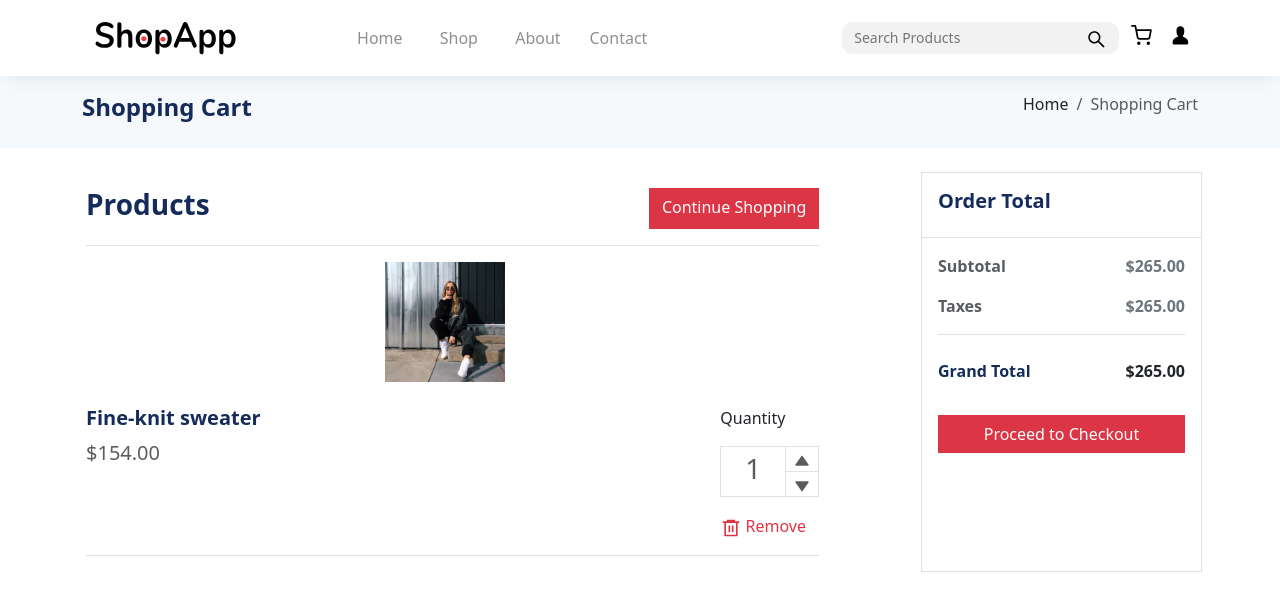
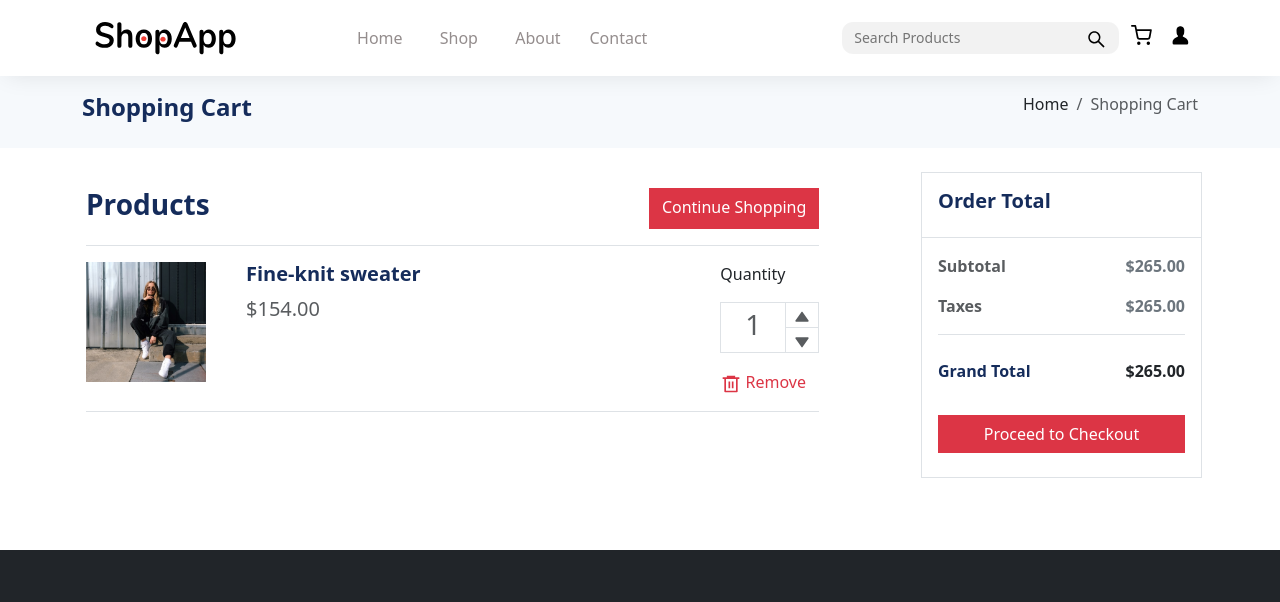
Before and after one commit to mariam-walid/ShopApp, a React (Create React App) app: page /cart in a window 1280 px wide. Shown: the top 602 px of the page. Built offline with nearby package versions, Linux system fonts and the light colour scheme; no server answers.

Commit message:
change some styles\

```diff
--- a/src/components/ShoppingCart.js
+++ b/src/components/ShoppingCart.js
@@ -32,7 +32,7 @@ const ShoppingCart = () => {
 
       <section>
         <div className="container py-4 px-3 mb-5">
-          <div className="row justify-content-between g-3">
+          <div className="row justify-content-between align-items-start g-3">
             <div className="col-12 col-lg-8">
               <div className="border-bottom d-flex justify-content-between py-3">
                 <h3 className="heading">Products</h3>
@@ -40,7 +40,7 @@ const ShoppingCart = () => {
                   Continue Shopping
                 </Link>
               </div>
-              <div className="d-flex flex-column gap-4  my-3 border-bottom pb-3">
+              <div className="d-flex flex-column flex-md-row gap-4 justify-content-between my-3 border-bottom pb-3">
                 <div className="flex-shrink-0 me-3 text-center">
                   <img src="/women.jpg" alt="product" width="120" />
                 </div>
```
